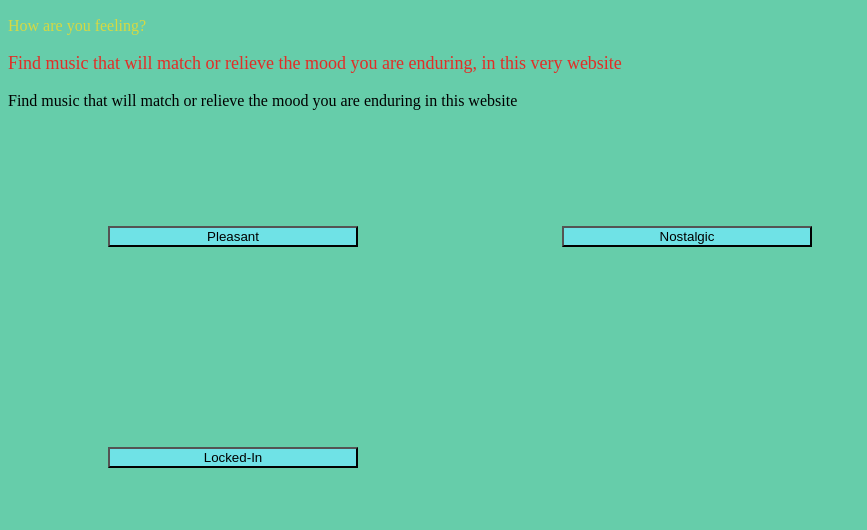
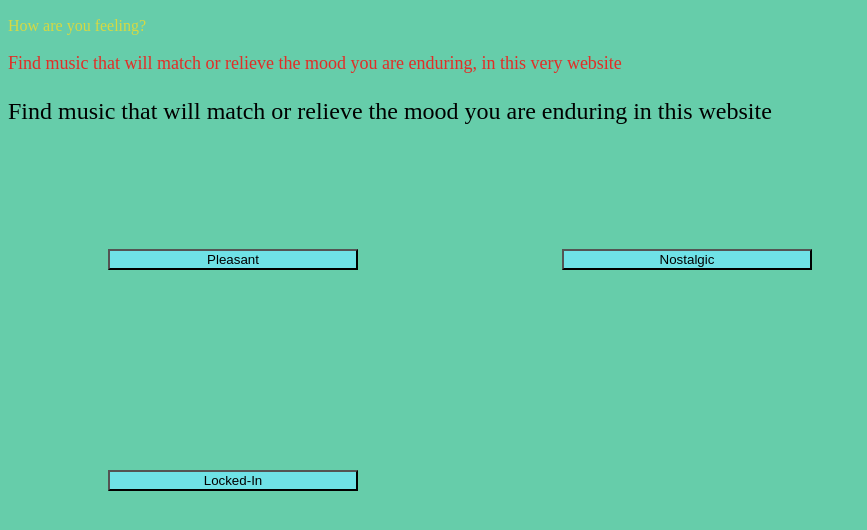
Before and after one commit to danchoster/danchoster.github.io, a plain HTML site: page index.html in a window 1280 px wide. Shown: the part 50-580 px from the top of the page, without its empty margins (0-867 px from the left). Drawn offline with Linux system fonts and the light colour scheme.

Commit message:
Update index.html

```diff
--- a/index.html
+++ b/index.html
@@ -12,7 +12,7 @@
   font-size: large;
 }
 #p3 {
-  font-size: medium;
+  font-size: x-large;
 }
   </style>
   </head>
```
